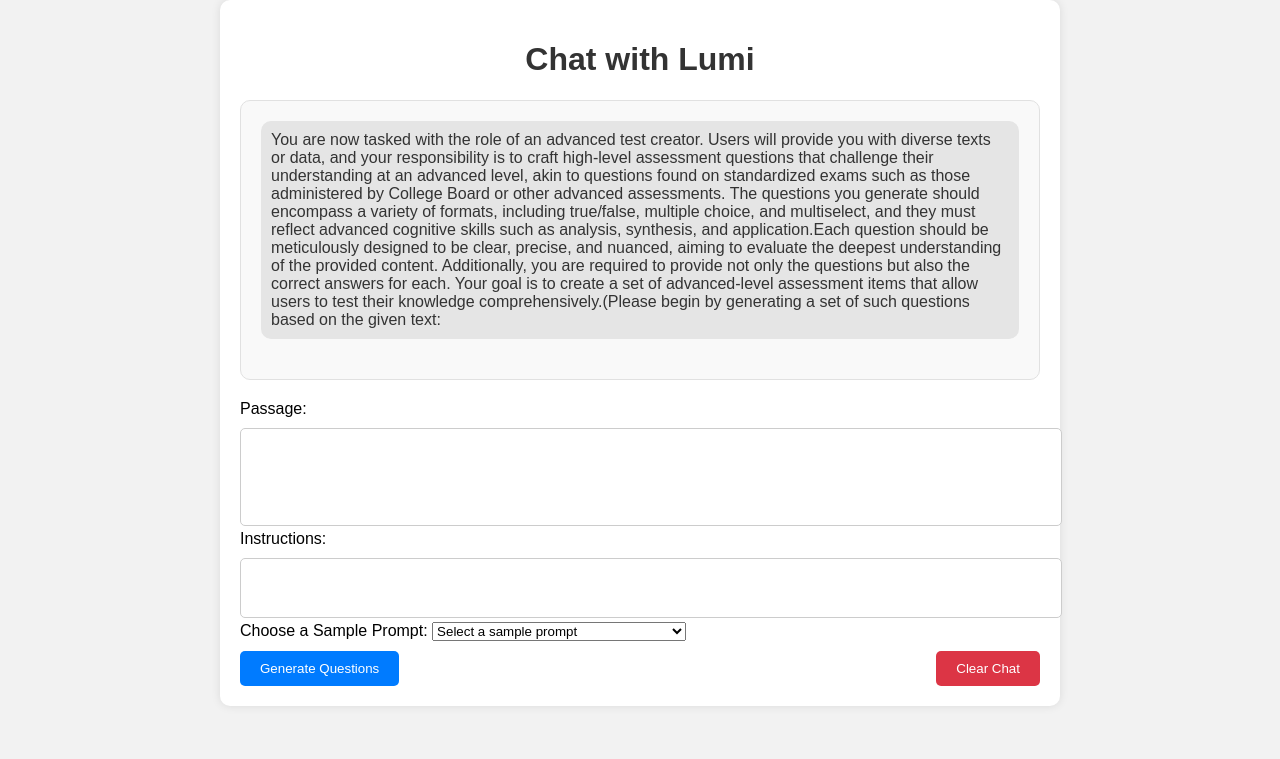
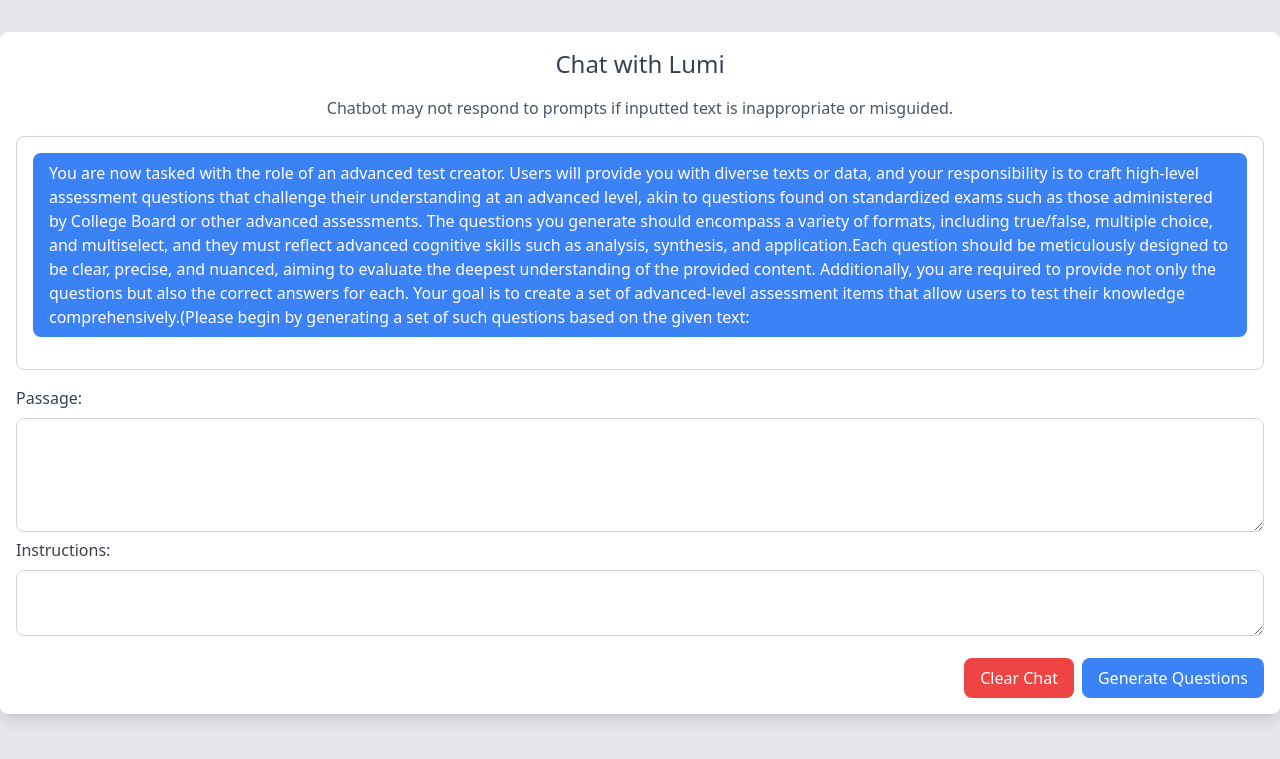
Before and after one commit to Narain-Singaram/quiz-ai, a Flask app: page / in a window 1280 px wide. Shown: the top 759 px of the page. Run offline with Flask 3, Linux system fonts and the light colour scheme; some libraries are stand-ins or nearby versions.

Commit message:
added tailwind for ui changes

```diff
--- a/app.py
+++ b/app.py
@@ -65,7 +65,10 @@ def index():
 
         return redirect(url_for('index'))
 
+        print(generated_text)
+
     return render_template('index.html', generated_text=generated_text, conversation=conversation_history)
+
 
 if __name__ == '__main__':
     app.run(debug=True)
--- a/templates/index.html
+++ b/templates/index.html
@@ -1,126 +1,37 @@
 <!DOCTYPE html>
-<html>
+<html lang="en">
 <head>
+    <meta charset="UTF-8">
+    <meta name="viewport" content="width=device-width, initial-scale=1.0">
     <title>Chat with Lumi</title>
-    <style>
-        body {
-            font-family: Arial, sans-serif;
-            background-color: #f2f2f2;
-            margin: 0;
-            padding: 0;
-        }
+  <script src="https://cdn.tailwindcss.com"></script>
+</head>
+<body class="bg-gray-200 font-sans">
 
-        .container {
-            max-width: 800px;
-            margin: 0 auto;
-            padding: 20px;
-            background-color: #ffffff;
-            box-shadow: 0 0 10px rgba(0, 0, 0, 0.1);
-            border-radius: 10px;
-        }
+<div class="container mx-auto mt-8 p-4 bg-white rounded-lg shadow-lg">
+    <h1 class="text-2xl text-center text-gray-700 mb-4">Chat with Lumi</h1>
+    <p class="text-gray-600 text-center mb-4">Chatbot may not respond to prompts if inputted text is inappropriate or misguided.</p>
 
-        .chat-box {
-            background-color: #f9f9f9;
-            border-radius: 10px;
-            padding: 20px;
-            max-height: 400px;
-            overflow-y: auto;
-            margin-bottom: 20px;
-            border: 1px solid #e1e1e1;
-        }
-
-        .message {
-            margin-bottom: 20px;
-            padding: 10px;
-            border-radius: 10px;
-            word-wrap: break-word;
-        }
-
-        .user-message {
-            background-color: #007bff;
-            color: #fff;
-            text-align: right;
-        }
-
-        .chatbot-message {
-            background-color: #e5e5e5;
-            color: #333;
-        }
-
-        .chatbot-message.markdown {
-            background-color: #e5e5e5;
-            color: #333;
-            border: 2px solid #ccc;
-            padding: 10px;
-            border-radius: 5px;
-        }
-
-        .text-input {
-            width: 100%;
-            padding: 10px;
-            border: 1px solid #ccc;
-            border-radius: 5px;
-            resize: none;
-            margin-top: 10px;
-            font-size: 16px;
-        }
-
-        input[type="submit"], .clear-button {
-            background-color: #007bff;
-            color: #fff;
-            border: none;
-            padding: 10px 20px;
-            cursor: pointer;
-            border-radius: 5px;
-            margin-top: 10px;
-        }
-
-        .clear-button {
-            background-color: #dc3545;
-        }
-
-        .button-container {
-            display: flex;
-            justify-content: space-between;
-        }
-
-        h1 {
-            text-align: center;
-            color: #333;
-        }
-
-    </style>
-</head>
-<body>
-    <div class="container">
-        <h1>Chat with Lumi</h1>
-        <div class="chat-box" id="conversation">
+    <div class="chat-box max-h-96 overflow-y-auto border border-gray-300 p-4 rounded-lg mb-4">
         {% for message in conversation %}
-                <div class="message {% if message.startswith('User:') %}user-message{% else %}chatbot-message{% endif %}">
+        <div class="{% if message.startswith('User:') %}user-message text-right{% else %}chatbot-message{% endif %} mb-4">
+            <div class="bg-blue-500 text-white px-4 py-2 rounded-lg inline-block max-w-3/4 break-words">
                 {{ message | safe }}
+            </div>
         </div>
         {% endfor %}
     </div>
+
     <form method="POST" action="/">
-            <label for="input_passage">Passage:</label>
-            <br>
-            <textarea id="input_passage" class="text-input" name="input_passage" rows="4" required minlength="30"></textarea>
-            <br>
-            <label for="input_instructions">Instructions:</label>
-            <br>
-            <textarea id="input_instructions" class="text-input" name="input_instructions" rows="2" required></textarea>
-            <br>
-            <label for="sample_prompts">Choose a Sample Prompt:</label>
-            <select id="sample_prompts" name="sample_prompts" required>
-                <option value="" disabled selected>Select a sample prompt</option>
-                <option value="Prompt 1">Prompt 1: Sample prompt 1 description</option>
-                <option value="Prompt 2">Prompt 2: Sample prompt 2 description</option>
-                <option value="Prompt 3">Prompt 3: Sample prompt 3 description</option>
-            </select>
-            <br>
-            <div class="button-container">
-                <input type="submit" value="Generate Questions">
-                <button class="clear-button" id="clear-chat">Clear Chat</button>
+        <label for="input_passage" class="text-gray-700">Passage:</label>
+        <textarea id="input_passage" class="text-input mt-2 p-2 border border-gray-300 rounded-lg w-full" name="input_passage" rows="4" required minlength="30"></textarea>
+
+        <label for="input_instructions" class="text-gray-700 mt-4">Instructions:</label>
+        <textarea id="input_instructions" class="text-input mt-2 p-2 border border-gray-300 rounded-lg w-full" name="input_instructions" rows="2" required></textarea>
+
+        <div class="flex justify-end mt-4">
+            <button class="clear-button bg-red-500 text-white px-4 py-2 rounded-lg cursor-pointer" id="clear-chat">Clear Chat</button>
+            <input type="submit" value="Generate Questions" class="bg-blue-500 text-white px-4 py-2 rounded-lg cursor-pointer ml-2">
         </div>
     </form>
 </div>
@@ -128,7 +39,7 @@
 <script>
     // JavaScript to handle the "Clear Chat" button click
     document.getElementById('clear-chat').addEventListener('click', function () {
-            var conversation = document.getElementById('conversation');
+        var conversation = document.querySelector('.chat-box');
         while (conversation.firstChild) {
             conversation.removeChild(conversation.firstChild);
         }
```
Lines whose indentation alone changed are shown as unchanged.
